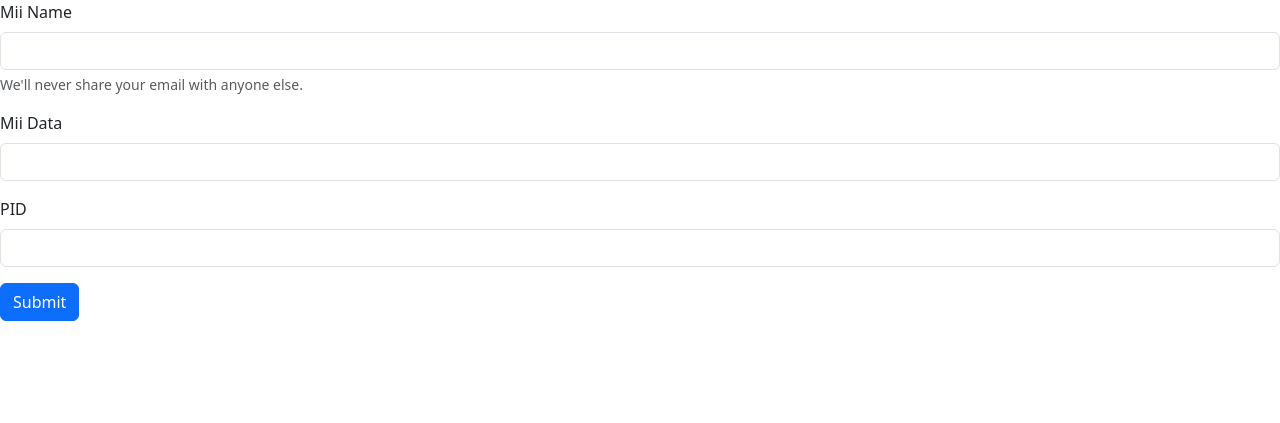
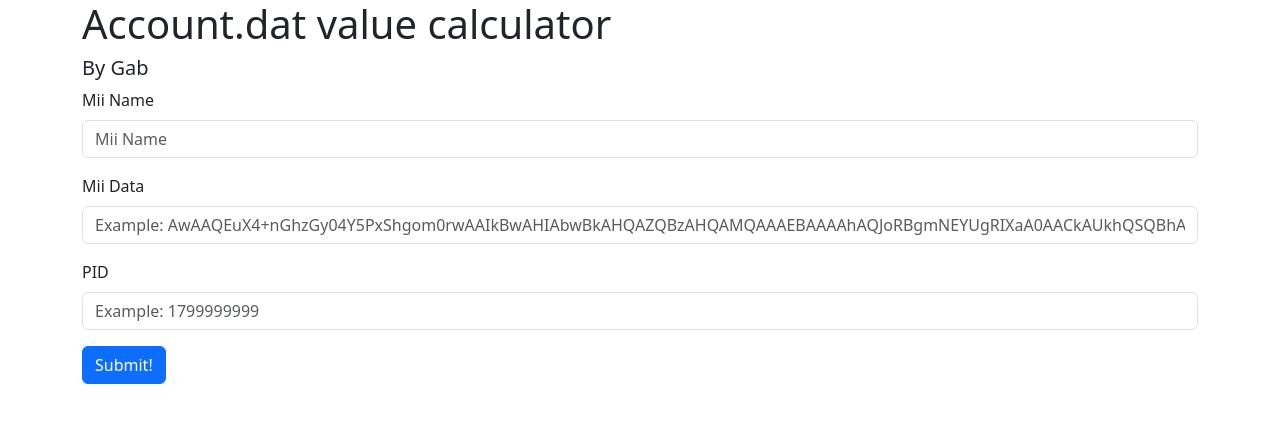
Before and after one commit to GabIsAwesome/accountfile-generator, a PHP site: page /AccountCalc.php in a window 1280 px wide. Shown: the top 423 px of the page. Run offline with PHP 8.4, Linux system fonts and the light colour scheme.

Commit message:
Final updates

```diff
--- a/calculator/AccountCalc.php
+++ b/calculator/AccountCalc.php
@@ -6,23 +6,23 @@
     <title>Account.dat value calculator</title>
     <link href="https://cdn.jsdelivr.net/npm/bootstrap@5.3.2/dist/css/bootstrap.min.css" rel="stylesheet" integrity="sha384-T3c6CoIi6uLrA9TneNEoa7RxnatzjcDSCmG1MXxSR1GAsXEV/Dwwykc2MPK8M2HN" crossorigin="anonymous">
   </head>
-  <body>
-
+  <body class="container">
+  <h1>Account.dat value calculator</h1>
+  <h5>By Gab</h5>
   <form method="POST">
   <div class="mb-3">
     <label for="exampleInputEmail1" class="form-label">Mii Name</label>
-    <input class="form-control" id="exampleInputEmail1" name="miiName" aria-describedby="emailHelp">
-    <div id="emailHelp" class="form-text">We'll never share your email with anyone else.</div>
+    <input class="form-control" id="exampleInputEmail1" name="miiName" aria-describedby="emailHelp" placeholder="Mii Name">
   </div>
   <div class="mb-3">
     <label for="exampleInputPassword1" class="form-label">Mii Data</label>
-    <input class="form-control" name="miiData">
+    <input class="form-control" name="miiData" placeholder="Example: AwAAQEuX4+nGhzGy04Y5PxShgom0rwAAIkBwAHIAbwBkAHQAZQBzAHQAMQAAAEBAAAAhAQJoRBgmNEYUgRIXaA0AACkAUkhQSQBhAG4AAAAAAAAAAAAAAAAAAAAAAN2k">
   </div>
   <div class="mb-3">
   <label for="exampleInputPassword1" class="form-label">PID</label>
-    <input class="form-control" name="principalID">
+    <input type="number" class="form-control" name="principalID" placeholder="Example: 1799999999">
   </div>
-  <button type="submit" class="btn btn-primary">Submit</button>
+  <button type="submit" class="btn btn-primary">Submit!</button>
 </form>
 
     <script src="https://cdn.jsdelivr.net/npm/bootstrap@5.3.2/dist/js/bootstrap.bundle.min.js" integrity="sha384-C6RzsynM9kWDrMNeT87bh95OGNyZPhcTNXj1NW7RuBCsyN/o0jlpcV8Qyq46cDfL" crossorigin="anonymous"></script>
@@ -30,9 +30,10 @@
 </html>
 
     <?php
-    ini_set('display_errors', 1);
-    error_reporting(E_ALL);
+    // Calculator
     if($_SERVER['REQUEST_METHOD'] === 'POST') {
+    print '<h3>Here\'s the information you submitted, converted to valid values for use in the account.dat file.</h3><div class="card">
+    <div class="card-body">';
 
     if(isset($_POST["miiName"])) {
     // Remember: if the Mii Name on the account.dat file is DIFFERENT from what the mii name is in the account server, only the name in the account server will be shown to others! Remember to change your mii's name so it can stay equal in both sides.
@@ -47,7 +48,7 @@
             $binaryMiiName .= $miiName[$i + 1] . $miiName[$i];
         }
         $binaryMiiName = str_pad($binaryMiiName, 0x16, "\0\0", STR_PAD_RIGHT); // Pad to 22 bytes with "00" at the end
-        echo "Mii Name:". bin2hex($binaryMiiName); // Should work on Cemu
+        print "Mii Name:". bin2hex($binaryMiiName); // Should work on Cemu
     }
 
     // Retrieve Mii Data from the post request
@@ -57,14 +58,14 @@
         // Decode base64-encoded Mii data
         $miiDataBinary = base64_decode($miiDataBase64);
 
-        echo "<br>Mii Data:". bin2hex($miiDataBinary);
+        print "<br>Mii Data:". bin2hex($miiDataBinary);
     }
 
     // Retrieve PID from the post request
     if(isset($_POST["principalID"])) {
         $accountPid = $_POST["principalID"];
         if (ctype_digit($accountPid)) {
-        echo "<br>PID:". dechex($accountPid); }
+        print "<br>PID:". dechex($accountPid); }
     }
 
         // Tries to generate a valid UUID.
@@ -88,7 +89,8 @@
       // Remove dashes to match the format
       $uuidString = str_replace('-', '', $uuid);
 
-      echo "<br>Uuid (generated randomly):". $uuidString;
+      print "<br>Uuid (generated randomly):". $uuidString;
 
+     print '<br><small><b>Still missing the AccountPasswordCache field? Don\'t worry, generate your hash in this <a href="/pass-hash/">page</a>.</b></small></div>';
     }
     ?>
```
